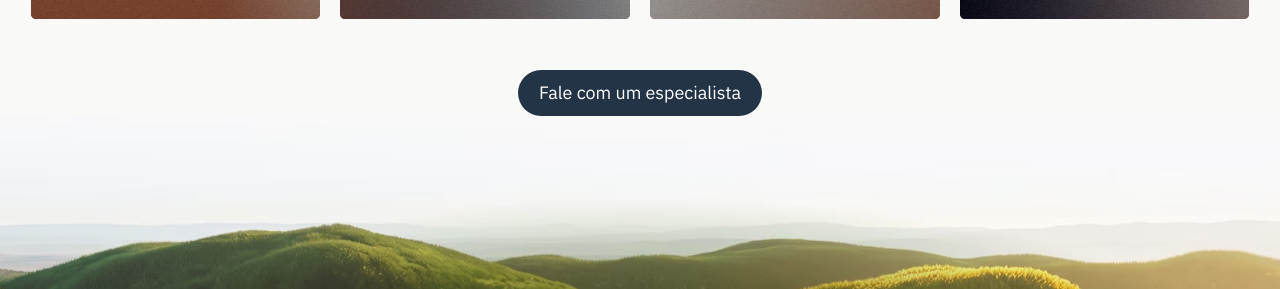
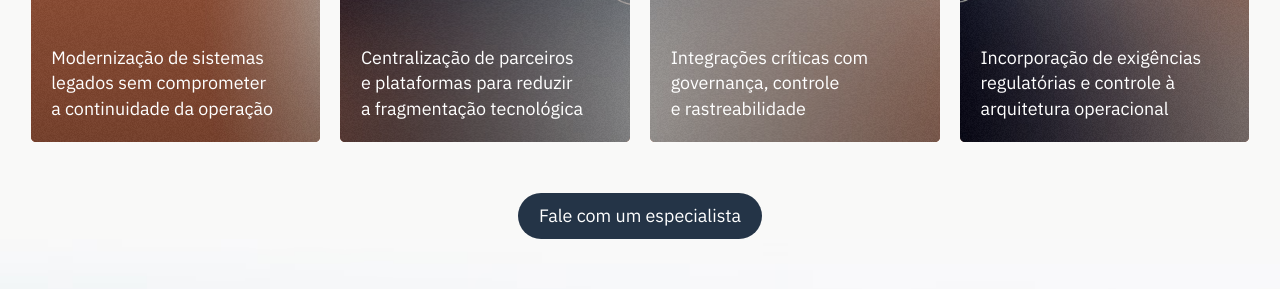
Before and after one commit to mtscarvalho/casa-carvalho-deskcorp, a Next.js app: page / in a window 1280 px wide. Shown: the part 1264-1553 px from the top of the page. Built offline with nearby package versions, Linux system fonts and the light colour scheme; no server answers.

Commit message:
Update internal links

```diff
--- a/src/app/(frontend)/page.tsx
+++ b/src/app/(frontend)/page.tsx
@@ -29,7 +29,9 @@ export default async function Page() {
             <div className="bg-base relative rounded-t-xl p-8">
               <div className="space-y-4">
                 <p>A Deskcorp® estrutura, integra e orquestra tecnologias críticas para bancos, fintechs, fundos e instituições financeiras que operam em ambientes regulados e de alta complexidade.</p>
-                <Button>Fale com um especialista</Button>
+                <Button asChild>
+                  <a href="mailto:contato@deskcorp.com.br">Fale com um especialista</a>
+                </Button>
               </div>
               <svg viewBox="0 0 10 10" className="fill-base absolute right-[calc(100%-0.5px)] bottom-[-1px] z-10 size-3" aria-hidden="true">
                 <path d="M0 10A10 10 0 0 0 10 0v10z" />
@@ -60,9 +62,7 @@ export default async function Page() {
         <div className="from-neutral-1000/80 absolute inset-0 -z-10 size-full bg-linear-to-b object-cover md:opacity-25" />
       </section>
 
-      {/* <Phrases /> */}
-
-      <section className="bg-base overflow-hidden">
+      <section className="bg-base overflow-hidden pt-24" id="solucoes">
         <div className="container">
           <h2 className="heading-lg text-primary text-center font-bold">Atuamos onde a tecnologia não pode falhar</h2>
         </div>
@@ -138,12 +138,14 @@ export default async function Page() {
         </div>
         <div className="container">
           <div className="text-center">
-            <Button>Fale com um especialista</Button>
+            <Button asChild>
+              <a href="mailto:contato@deskcorp.com.br">Fale com um especialista</a>
+            </Button>
           </div>
         </div>
       </section>
 
-      <section className="relative grid min-h-screen items-center py-40">
+      <section className="relative grid min-h-screen items-center py-40" id="ecossistema">
         <div className="container">
           <h2 className="heading-lg text-on-primary mx-auto mb-10 max-w-xl text-center">
             Da base tecnológica à operação, tudo em um só <strong className="text-accent">ecossistema</strong>
@@ -195,7 +197,9 @@ export default async function Page() {
             <div className="text-on-primary space-y-4 p-10 text-balance md:col-span-8">
               <h2 className="heading-sm font-bold">Sua operação está preparada para sustentar o próximo ciclo de crescimento?</h2>
               <p>Converse com nossos especialistas e identifique riscos, gargalos e oportunidades de evolução na sua arquitetura tecnológica.</p>
-              <Button variant="accent">Fale com um especialista</Button>
+              <Button variant="accent" asChild>
+                <a href="mailto:contato@deskcorp.com.br">Fale com um especialista</a>
+              </Button>
             </div>
             <div className="relative max-md:hidden md:col-span-4">
               <Deskcorp className="absolute top-1/2 w-full origin-left -translate-y-1/2 scale-125" type="icon" />
--- a/src/components/Header/index.tsx
+++ b/src/components/Header/index.tsx
@@ -84,7 +84,7 @@ export function Header() {
                 </li>
                 <li>
                   <Button size={isOpen ? "lg" : "default"} variant="accent" asChild>
-                    <a href="/blog" onClick={closeMenu}>
+                    <a href="mailto:contato@deskcorp.com.br" onClick={closeMenu}>
                       Contato
                     </a>
                   </Button>
```
